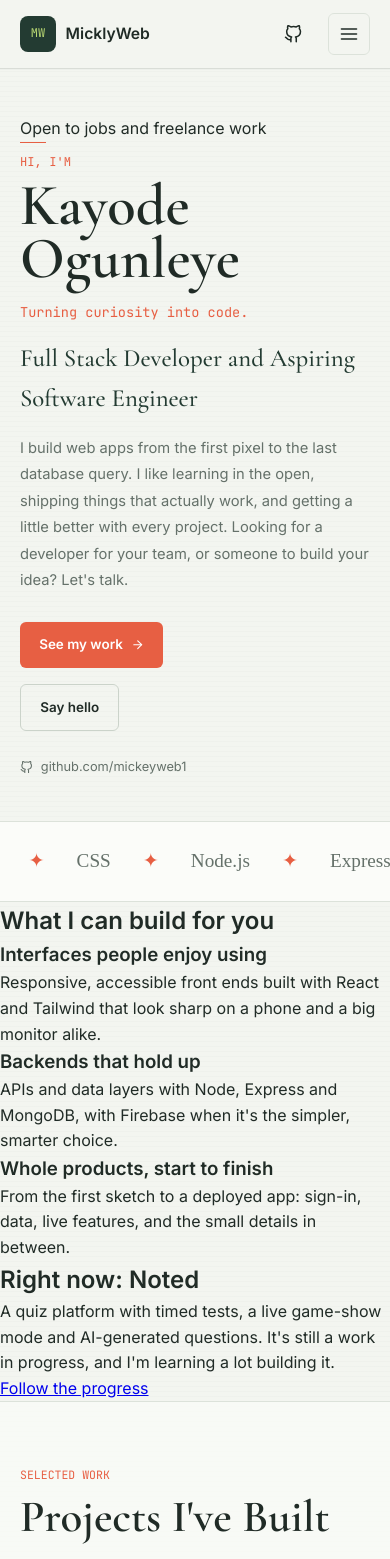
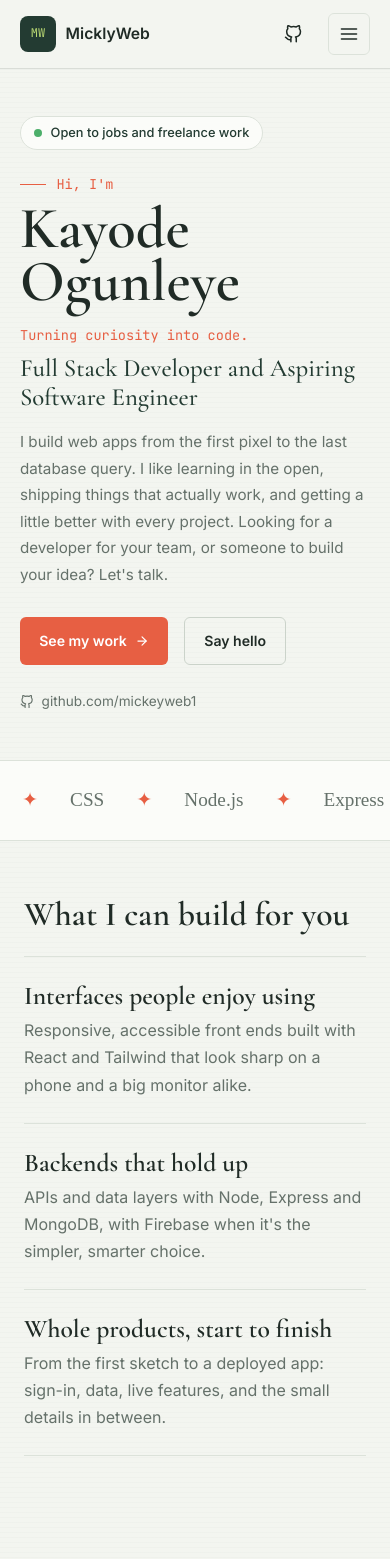
Before and after one commit to mickeyweb1/Micklyweb1-portfolio, a React (Vite) app in the folder portfolio/: page / in a window 390 px wide. Shown: the top 1559 px of the page. Built offline with nearby package versions, Linux system fonts and the light colour scheme.

Commit message:
Refactor hero section styles and animations
Updated hero section styles and improved responsiveness.

```diff
--- a/portfolio/src/Pages/Home/Home.css
+++ b/portfolio/src/Pages/Home/Home.css
@@ -3,294 +3,35 @@
   overflow-x: hidden;
 }
 
-/* HERO SECTION */
+/* HERO */
 .hero {
-  min-height: 100vh;
-  max-width: 1200px;
+  max-width: 1280px;
+  min-height: min(780px, 78svh);
   margin: auto;
-  padding: 8rem 1.5rem 5rem;
+  padding: 7.5rem 2rem 4rem;
   display: grid;
   grid-template-columns: 1.2fr 0.8fr;
   align-items: center;
-  gap: 4rem;
+  gap: clamp(2rem, 6vw, 6rem);
 }
 
-/* Content Animations */
-.hero__content > * {
-  animation: fadeUp 0.8s ease-out forwards;
+/* one orchestrated entrance for the hero */
+.hero__content > *,
+.hero__card {
   opacity: 0;
-  transform: translateY(20px);
+  transform: translateY(16px);
+  animation: fadeUp 0.7s ease-out forwards;
 }
+.hero__content > *:nth-child(1) { animation-delay: 0.05s; }
+.hero__content > *:nth-child(2) { animation-delay: 0.12s; }
+.hero__content > *:nth-child(3) { animation-delay: 0.2s; }
+.hero__content > *:nth-child(4) { animation-delay: 0.28s; }
+.hero__content > *:nth-child(5) { animation-delay: 0.36s; }
+.hero__content > *:nth-child(6) { animation-delay: 0.44s; }
+.hero__content > *:nth-child(7) { animation-delay: 0.52s; }
+.hero__content > *:nth-child(8) { animation-delay: 0.6s; }
+.hero__card { animation-delay: 0.45s; }
 
-.hero__content > *:nth-child(1) {
-  animation-delay: 0.1s;
-}
-.hero__content > *:nth-child(2) {
-  animation-delay: 0.2s;
-}
-.hero__content > *:nth-child(3) {
-  animation-delay: 0.3s;
-}
-.hero__content > *:nth-child(4) {
-  animation-delay: 0.4s;
-}
-.hero__content > *:nth-child(5) {
-  animation-delay: 0.5s;
-}
-.hero__content > *:nth-child(6) {
-  animation-delay: 0.6s;
-}
-.hero__content > *:nth-child(7) {
-  animation-delay: 0.7s;
-}
-
-.hero__small {
-  color: var(--accent);
-  font-family: "JetBrains Mono", monospace;
-  font-size: 1rem;
-  margin-bottom: 0.5rem;
-}
-
-.hero__title {
-  font-family: "Space Grotesk", sans-serif;
-  font-size: clamp(3rem, 6vw, 5rem);
-  line-height: 1.1;
-  margin-bottom: 0.5rem;
-  background: linear-gradient(to right, var(--text), var(--muted));
-  -webkit-background-clip: text;
-  -webkit-text-fill-color: transparent;
-}
-
-.hero__tagline {
-  font-family: "Space Grotesk", sans-serif;
-  font-size: 1.2rem;
-  color: var(--accent);
-  font-weight: 500;
-  margin-bottom: 1rem;
-  letter-spacing: 0.5px;
-}
-
-.hero__role {
-  font-size: clamp(1.2rem, 3vw, 1.8rem);
-  color: var(--muted);
-  display: flex;
-  gap: 0.6rem;
-  flex-wrap: wrap;
-  font-weight: 500;
-}
-
-.hero__role span {
-  color: var(--accent);
-}
-
-.hero__description {
-  margin-top: 1.5rem;
-  max-width: 600px;
-  color: var(--muted);
-  line-height: 1.8;
-  font-size: 1.05rem;
-}
-
-.hero__buttons {
-  margin-top: 2.5rem;
-  display: flex;
-  gap: 1rem;
-}
-
-.hero__primary,
-.hero__secondary {
-  padding: 0.8rem 1.8rem;
-  border-radius: 999px;
-  text-decoration: none;
-  display: flex;
-  align-items: center;
-  gap: 0.5rem;
-  font-weight: 600;
-  font-size: 0.95rem;
-  transition: all 0.3s ease;
-}
-
-.hero__primary {
-  background: var(--accent);
-  color: #09090b;
-}
-
-.hero__primary:hover {
-  background: var(--accent-hover);
-  transform: translateY(-2px);
-  box-shadow: 0 4px 15px rgba(56, 189, 248, 0.3);
-}
-
-.hero__secondary {
-  border: 1px solid var(--border);
-  color: var(--text);
-  background: transparent;
-}
-
-.hero__secondary:hover {
-  border-color: var(--accent);
-  color: var(--accent);
-  transform: translateY(-2px);
-}
-
-.hero__social {
-  margin-top: 2.5rem;
-}
-
-.hero__social a {
-  color: var(--muted);
-  text-decoration: none;
-  display: inline-flex;
-  align-items: center;
-  gap: 0.5rem;
-  font-size: 0.95rem;
-  transition: color 0.3s ease;
-}
-
-.hero__social a:hover {
-  color: var(--accent);
-}
-
-/* CODE CARD */
-.hero__card {
-  background: linear-gradient(
-    145deg,
-    rgba(255, 255, 255, 0.05),
-    rgba(255, 255, 255, 0.01)
-  );
-  border: 1px solid var(--border);
-  backdrop-filter: blur(20px);
-  -webkit-backdrop-filter: blur(20px);
-  border-radius: var(--radius);
-  padding: 1.5rem;
-  animation: fadeUp 0.8s ease-out 0.4s forwards;
-  opacity: 0;
-  transform: translateY(20px);
-  transition:
-    transform 0.3s ease,
-    box-shadow 0.3s ease;
-}
-
-.hero__card:hover {
-  transform: translateY(-5px);
-  box-shadow: 0 10px 30px rgba(0, 0, 0, 0.3);
-  border-color: rgba(56, 189, 248, 0.3);
-}
-
-.hero__card-header {
-  display: flex;
-  justify-content: space-between;
-  align-items: center;
-  margin-bottom: 1.5rem;
-  padding-bottom: 1rem;
-  border-bottom: 1px solid var(--border);
-}
-
-.hero__card-dots {
-  display: flex;
-  gap: 6px;
-}
-
-.dot {
-  width: 12px;
-  height: 12px;
-  border-radius: 50%;
-}
-
-.dot.red {
-  background: #ff5f56;
-}
-.dot.yellow {
-  background: #ffbd2e;
-}
-.dot.green {
-  background: #27c93f;
-}
-
-.hero__card-title {
-  color: var(--muted);
-  font-family: "JetBrains Mono", monospace;
-  font-size: 0.85rem;
-}
-
-.online-status {
-  color: #27c93f;
-  font-family: "JetBrains Mono", monospace;
-  font-size: 0.8rem;
-  font-weight: 600;
-}
-
-.hero__code {
-  font-family: "JetBrains Mono", monospace;
-  line-height: 1.8;
-  font-size: 0.9rem;
-}
-
-.code-indent {
-  padding-left: 1.5rem;
-}
-.code-indent-double {
-  padding-left: 3rem;
-}
-
-.code-keyword {
-  color: #c678dd;
-} /* Purple */
-.code-variable {
-  color: #e06c75;
-} /* Red */
-.code-string {
-  color: #98c379;
-} /* Green */
-.code-boolean {
-  color: #d19a66;
-} /* Orange */
-
-/* RESPONSIVE DESIGN */
-@media (max-width: 900px) {
-  .hero {
-    grid-template-columns: 1fr;
-    text-align: center;
-    padding-top: 7rem;
-    gap: 3rem;
-  }
-
-  .hero__content > * {
-    display: flex;
-    flex-direction: column;
-    align-items: center;
-  }
-
-  .hero__role {
-    justify-content: center;
-  }
-
-  .hero__description {
-    margin-left: auto;
-    margin-right: auto;
-  }
-
-  .hero__buttons {
-    justify-content: center;
-  }
-
-  .hero__social {
-    justify-content: center;
-  }
-
-  .hero__card {
-    max-width: 500px;
-    margin: 0 auto;
-    text-align: left; /* Keep code left-aligned for readability */
-  }
-
-  .hero__card-header {
-    flex-wrap: wrap;
-    gap: 0.5rem;
-  }
-}
-
-/* ANIMATIONS */
 @keyframes fadeUp {
   to {
     opacity: 1;
@@ -298,21 +39,36 @@
   }
 }
 
-.hero {
-  min-height: min(780px, 78svh);
-  max-width: 1280px;
-  padding: 7.5rem 2rem 4rem;
-  gap: clamp(2rem, 6vw, 6rem);
+.hero__status {
+  display: inline-flex;
+  align-items: center;
+  gap: 0.55rem;
+  width: fit-content;
+  margin-bottom: 1.5rem;
+  padding: 0.35rem 0.8rem;
+  border: 1px solid var(--border);
+  border-radius: 999px;
+  background: var(--surface);
+  color: var(--deep-green);
+  font-size: 0.8rem;
+  font-weight: 500;
+}
+
+.hero__status-dot {
+  width: 8px;
+  height: 8px;
+  border-radius: 50%;
+  background: #4caf6a;
 }
 
 .hero__small {
   display: flex;
   align-items: center;
   gap: 0.65rem;
+  margin-bottom: 0.5rem;
   color: var(--accent);
-  font-size: 0.76rem;
-  letter-spacing: 0;
-  text-transform: uppercase;
+  font-family: var(--font-mono);
+  font-size: 0.85rem;
 }
 
 .hero__small::before {
@@ -325,13 +81,10 @@
 .hero__title {
   max-width: 720px;
   color: var(--text);
-  background: none;
   font-family: var(--font-display);
   font-size: clamp(4.25rem, 7vw, 6.75rem);
   font-weight: 600;
-  letter-spacing: 0;
   line-height: 0.9;
-  -webkit-text-fill-color: currentColor;
 }
 
 .hero__tagline {
@@ -339,180 +92,269 @@
   color: var(--accent);
   font-family: var(--font-mono);
   font-size: 0.85rem;
-  font-weight: 400;
-  letter-spacing: 0;
 }
 
 .hero__role {
+  max-width: 560px;
+  margin-top: 0.5rem;
   color: var(--deep-green);
   font-family: var(--font-display);
   font-size: clamp(1.55rem, 3vw, 2.2rem);
   font-weight: 500;
-}
-
-.hero__role span {
-  color: var(--accent);
+  line-height: 1.15;
 }
 
 .hero__description {
-  max-width: 530px;
-  margin-top: 1rem;
+  max-width: 540px;
+  margin-top: 1.1rem;
   color: var(--muted);
-  font-size: 0.98rem;
-  line-height: 1.8;
+  font-size: 1rem;
+  line-height: 1.75;
 }
 
 .hero__buttons {
+  display: flex;
+  flex-wrap: wrap;
+  gap: 1rem;
   margin-top: 1.75rem;
 }
 
 .hero__primary,
 .hero__secondary {
+  display: flex;
+  align-items: center;
+  gap: 0.5rem;
   min-height: 46px;
   padding: 0.75rem 1.2rem;
   border-radius: 6px;
-  font-size: 0.84rem;
+  font-size: 0.88rem;
+  font-weight: 600;
+  text-decoration: none;
+  transition: background 160ms ease, border-color 160ms ease,
+    color 160ms ease;
 }
 
 .hero__primary {
   background: var(--accent);
   color: #fff;
 }
-
 .hero__primary:hover {
   background: var(--accent-hover);
-  box-shadow: none;
 }
 
 .hero__secondary {
-  border-color: #cbd3ca;
+  border: 1px solid #cbd3ca;
   color: var(--text);
 }
-
 .hero__secondary:hover {
   border-color: var(--text);
-  color: var(--text);
 }
 
 .hero__social {
   margin-top: 1.6rem;
 }
-
 .hero__social a {
+  display: inline-flex;
+  align-items: center;
+  gap: 0.5rem;
   color: var(--muted);
-  font-size: 0.8rem;
+  font-size: 0.85rem;
+  text-decoration: none;
+  transition: color 160ms ease;
+}
+.hero__social a:hover {
+  color: var(--accent);
 }
 
+/* CODE CARD */
 .hero__card {
+  width: 100%;
   max-width: 470px;
-  width: 100%;
   justify-self: end;
   padding: 1.25rem;
   border: 1px solid rgba(255, 255, 255, 0.12);
-  border-radius: 8px;
+  border-radius: var(--radius);
   background: var(--deep-green);
   box-shadow: 0 24px 70px rgba(35, 59, 50, 0.15);
-  backdrop-filter: none;
-}
-
-.hero__card:hover {
-  border-color: rgba(185, 216, 115, 0.5);
-  box-shadow: 0 28px 80px rgba(35, 59, 50, 0.2);
 }
 
 .hero__card-header {
+  display: flex;
+  align-items: center;
+  justify-content: space-between;
   margin-bottom: 1.15rem;
   padding-bottom: 0.85rem;
+  border-bottom: 1px solid rgba(255, 255, 255, 0.12);
 }
+
+.hero__card-dots {
+  display: flex;
+  gap: 6px;
+}
+.dot {
+  width: 12px;
+  height: 12px;
+  border-radius: 50%;
+}
+.dot.red { background: #ff5f56; }
+.dot.yellow { background: #ffbd2e; }
+.dot.green { background: #27c93f; }
 
 .hero__card-title,
 .online-status {
+  font-family: var(--font-mono);
   font-size: 0.68rem;
 }
-
+.hero__card-title { color: #a9b7ae; }
 .online-status {
   color: var(--green);
+  font-weight: 600;
 }
 
 .hero__code {
   color: #ecf0e8;
+  font-family: var(--font-mono);
   font-size: clamp(0.66rem, 1vw, 0.78rem);
   line-height: 1.85;
 }
+.code-indent { padding-left: 1.5rem; }
+.code-indent-double { padding-left: 3rem; }
+.code-keyword { color: #e98f79; }
+.code-variable { color: var(--green); }
+.code-string { color: #d2e6a0; }
+.code-boolean { color: #f0ad76; }
 
-.code-keyword {
-  color: #e98f79;
+/* SECTIONS BELOW THE HERO */
+.home-section {
+  max-width: 1280px;
+  margin: 0 auto;
+  padding: 4.5rem 2rem;
 }
 
-.code-variable {
-  color: var(--green);
+.home-section__title {
+  font-family: var(--font-display);
+  font-size: clamp(2.1rem, 4vw, 3.1rem);
+  font-weight: 600;
+  line-height: 1.05;
 }
 
-.code-string {
-  color: #d2e6a0;
+.services {
+  display: grid;
+  grid-template-columns: 0.8fr 1.2fr;
+  gap: clamp(2rem, 6vw, 6rem);
+  align-items: start;
 }
 
-.code-boolean {
-  color: #f0ad76;
+.services__list {
+  list-style: none;
+}
+.services__item {
+  padding: 1.5rem 0;
+  border-top: 1px solid var(--border);
+}
+.services__item:last-child {
+  border-bottom: 1px solid var(--border);
+}
+.services__item h3 {
+  font-family: var(--font-display);
+  font-size: 1.6rem;
+  font-weight: 600;
+  line-height: 1.15;
+}
+.services__item p {
+  max-width: 52ch;
+  margin-top: 0.4rem;
+  color: var(--muted);
+  line-height: 1.7;
 }
 
+.building {
+  max-width: 720px;
+  padding-left: 1.5rem;
+  border-left: 3px solid var(--accent);
+}
+.building__title {
+  font-family: var(--font-display);
+  font-size: clamp(1.8rem, 3.5vw, 2.5rem);
+  font-weight: 600;
+}
+.building__text {
+  margin-top: 0.5rem;
+  color: var(--muted);
+  line-height: 1.75;
+}
+.building__link {
+  display: inline-block;
+  margin-top: 1rem;
+  color: var(--accent);
+  font-weight: 600;
+  font-size: 0.9rem;
+  text-underline-offset: 4px;
+}
+.building__link:hover {
+  color: var(--accent-hover);
+}
+
+.cta {
+  padding: clamp(2rem, 5vw, 3.5rem);
+  border-radius: var(--radius);
+  background: var(--deep-green);
+  color: #ecf0e8;
+}
+.cta__title {
+  max-width: 600px;
+  font-family: var(--font-display);
+  font-size: clamp(2rem, 4vw, 3rem);
+  font-weight: 600;
+  line-height: 1.05;
+}
+.cta__text {
+  max-width: 48ch;
+  margin-top: 0.75rem;
+  color: #c3cfc6;
+  line-height: 1.7;
+}
+.cta__button {
+  width: fit-content;
+  margin-top: 1.5rem;
+}
+
+/* RESPONSIVE */
 @media (max-width: 900px) {
   .hero {
+    grid-template-columns: 1fr;
     min-height: 0;
     padding: 8rem 1.5rem 3rem;
   }
-
-  .hero__content > * {
-    align-items: flex-start;
-  }
-
-  .hero__role {
-    justify-content: flex-start;
-  }
-
-  .hero__buttons {
-    justify-content: flex-start;
-  }
-
-  .hero__social {
-    justify-content: flex-start;
-  }
-
   .hero__card {
     justify-self: center;
+  }
+  .home-section {
+    padding: 3.5rem 1.5rem;
+  }
+  .services {
+    grid-template-columns: 1fr;
+    gap: 1.5rem;
   }
 }
 
 @media (max-width: 600px) {
   .hero {
-    min-height: 0;
     padding: 7.25rem 1.25rem 2.75rem;
     gap: 1rem;
-    text-align: left;
   }
-
-  .hero__content > * {
-    align-items: flex-start;
-  }
-
   .hero__title {
     font-size: clamp(3.5rem, 15vw, 5rem);
   }
-
   .hero__role {
-    justify-content: flex-start;
     font-size: 1.55rem;
   }
-
   .hero__description {
-    font-size: 0.92rem;
+    font-size: 0.95rem;
   }
-
   .hero__buttons {
     width: 100%;
-    flex-wrap: wrap;
   }
-
   .hero__card {
     display: none;
   }
```
